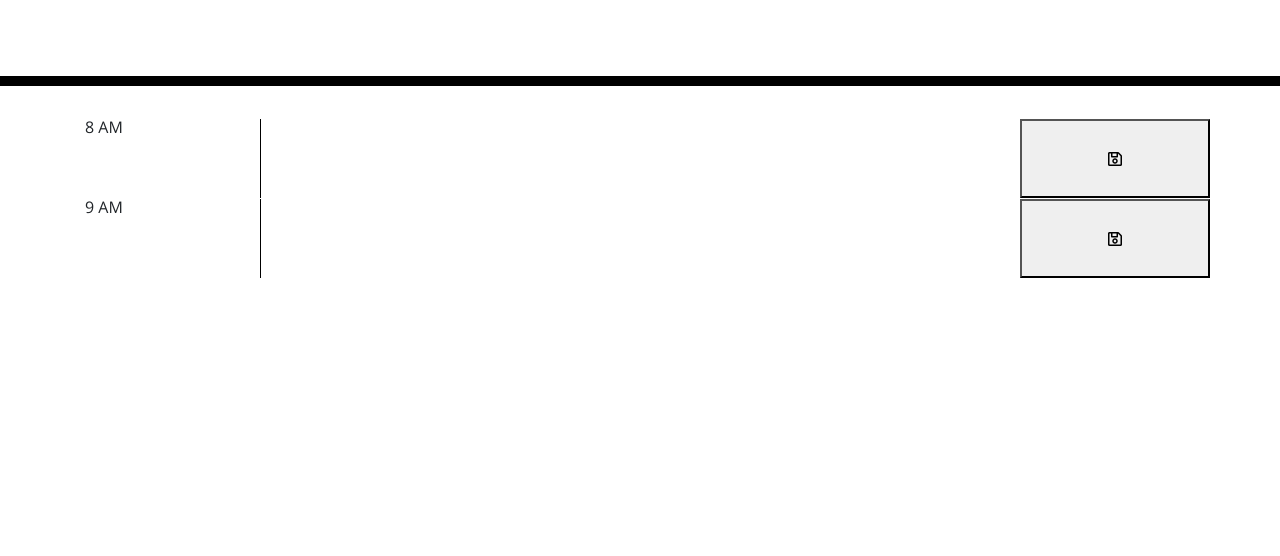
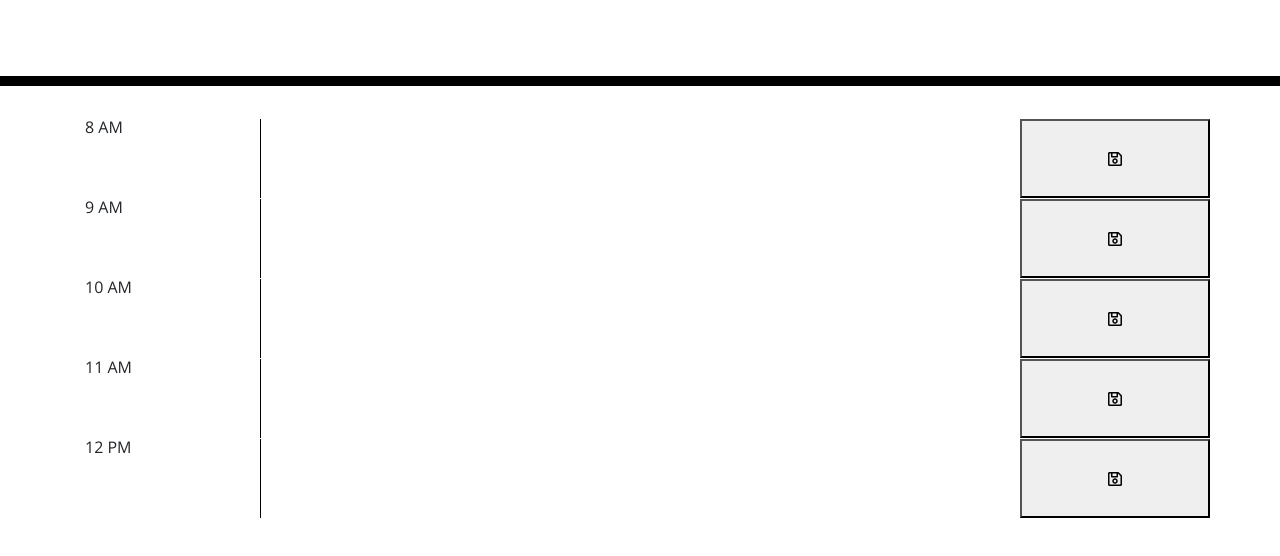
Before and after one commit to AdmJeffery/Work_Day_Scheduler, a plain HTML site: page index.html in a window 1280 px wide. Shown: the part 182-738 px from the top of the page. Drawn offline with nearby package versions, Linux system fonts and the light colour scheme.

Commit message:
added up to 12 PM

```diff
--- a/index.html
+++ b/index.html
@@ -42,7 +42,29 @@
         <textarea rows="3" id="text-input2" class="col-md-8"></textarea>
         <button id="save" class="col-md-2"><i class="far fa-save"></i></button>
 
-    </div>
+      </div>
+      <div id = "calender-row3" class="row">
+        <div id="hour3" class="col-md-2">10 AM</div>
+        <textarea rows="3" id="text-input3" class="col-md-8"></textarea>
+        <button id="save" class="col-md-2"><i class="far fa-save"></i></button>
+
+      </div>
+
+      <div id = "calender-row4" class="row">
+        <div id="hour4" class="col-md-2">11 AM</div>
+        <textarea rows="3" id="text-input4" class="col-md-8"></textarea>
+        <button id="save" class="col-md-2"><i class="far fa-save"></i></button>
+
+      </div>
+
+      <div id = "calender-row5" class="row">
+        <div id="hour5" class="col-md-2">12 PM</div>
+        <textarea rows="3" id="text-input5" class="col-md-8"></textarea>
+        <button id="save" class="col-md-2"><i class="far fa-save"></i></button>
+
+      </div>
+
+
     </div>
 
     <script src="https://code.jquery.com/jquery-3.4.1.min.js"></script>
```
